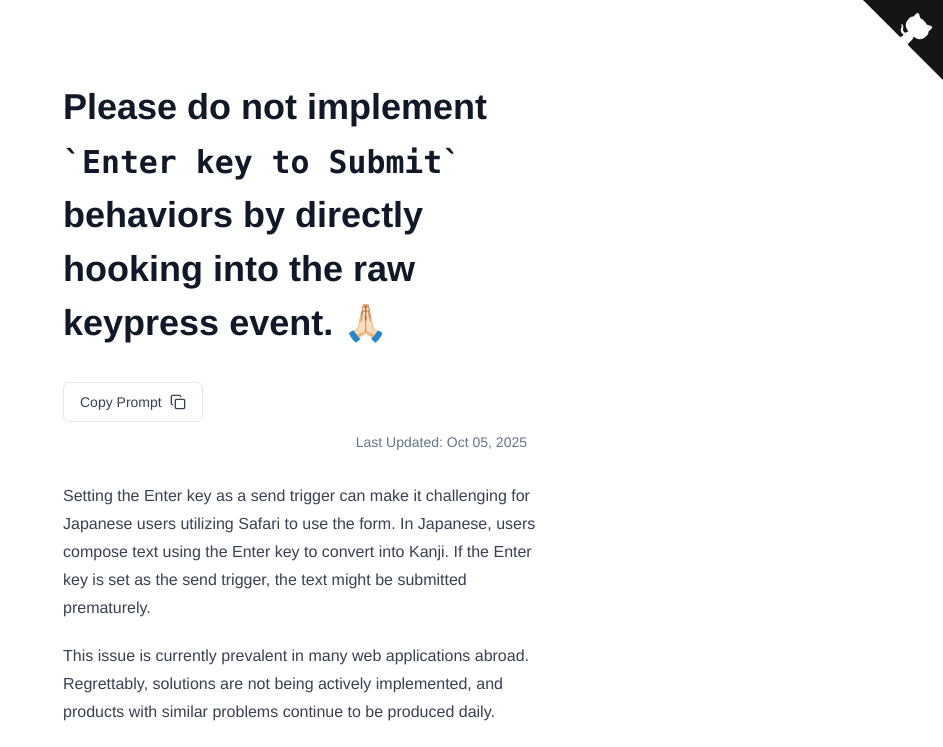
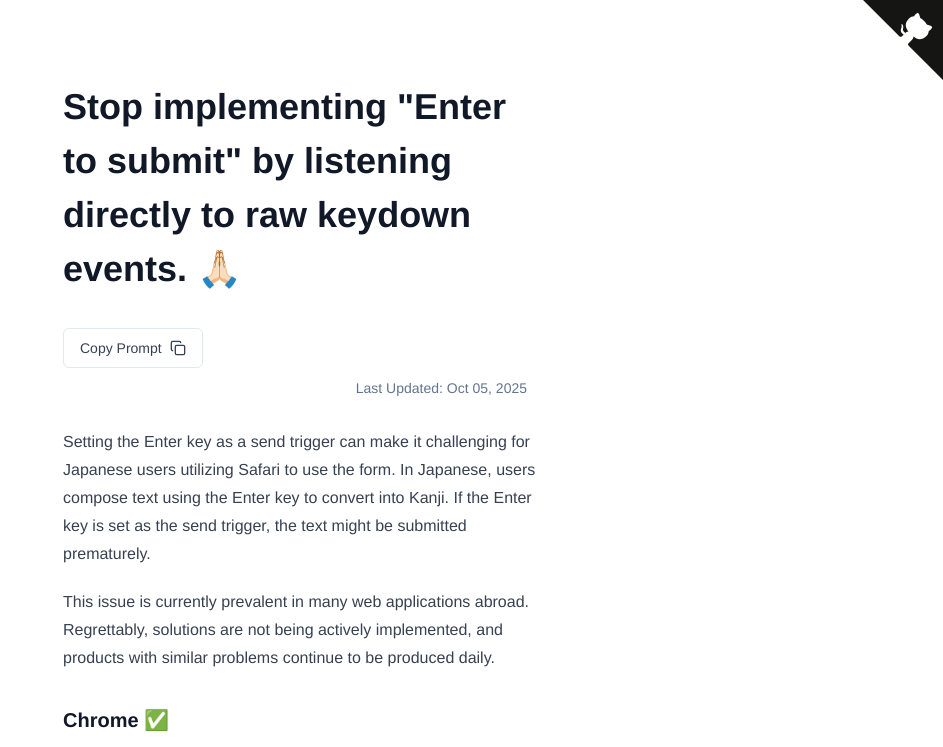
Before and after one commit to dninomiya/form-guide, a Next.js app: page /form-guide/stop-enter-submit in a window 1280 px wide. Shown: the top 747 px of the page, without its empty margins (337-1280 px from the left). Built offline with nearby package versions, Linux system fonts and the light colour scheme; grey boxes are pictures that could not be loaded.

Commit message:
更新: "Enterキーで送信"の実装に関する文言を修正し、設定ファイルのogImageVersionをv2に更新

```diff
--- a/app/stop-enter-submit/page.tsx
+++ b/app/stop-enter-submit/page.tsx
@@ -33,8 +33,8 @@ export default async function Page() {
   return (
     <div className="container max-w-lg mx-auto mt-20 prose">
       <h1 className="leading-normal">
-        Please do not implement <code>Enter key to Submit</code> behaviors by
-        directly hooking into the raw keypress event. 🙏🏻
+        Stop implementing &quot;Enter to submit&quot; by listening directly to
+        raw keydown events. 🙏🏻
       </h1>
       <CopyPromptButton />
       <p className="not-prose text-right text-muted-foreground">
--- a/lib/config.ts
+++ b/lib/config.ts
@@ -9,9 +9,9 @@ export const AppConfig = {
 
   jaEnterKey: {
     url: "https://dninomiya.github.io/form-guide/stop-enter-submit",
-    ogImageVersion: "v1",
+    ogImageVersion: "v2",
     title:
-      "Please do not implement `Enter key to Submit` behaviors by directly hooking into the raw keypress event.",
+      "Stop implementing “Enter to submit” by listening directly to raw keydown events.",
     description:
       "Setting the Enter key as a send trigger can make it challenging for Japanese users utilizing Safari to use the form. In Japanese, users compose text using the Enter key to convert into Kanji. If the Enter key is set as the send trigger, the text might be submitted prematurely.",
     discussionURL: "https://github.com/dninomiya/form-guide/discussions/8",
```
